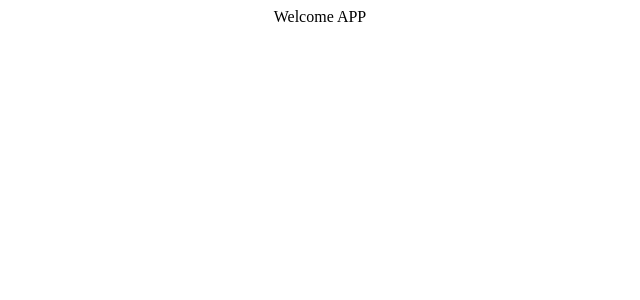
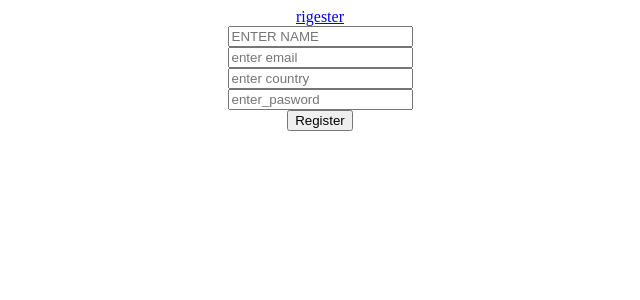
Before and after one commit to c5-hosinatmalek/MERAKI_Academy_Project_5, a React (Create React App) app in the folder frontend/: page /rigester in a window 1280 px wide. Shown: the top 300 px of the page, without its empty margins (320-960 px from the left). Built offline with nearby package versions, Linux system fonts and the light colour scheme.

Commit message:
creat rigester

```diff
--- a/frontend/package.json
+++ b/frontend/package.json
@@ -7,6 +7,7 @@
     "@testing-library/jest-dom": "^5.16.4",
     "@testing-library/react": "^13.3.0",
     "@testing-library/user-event": "^13.5.0",
+    "axios": "^0.27.2",
     "react": "^18.1.0",
     "react-dom": "^18.1.0",
     "react-redux": "^8.0.2",
--- a/frontend/src/App.js
+++ b/frontend/src/App.js
@@ -1,7 +1,14 @@
 import "./App.css";
+import { Route,Routes,Link } from "react-router-dom";
+import LOGIN from "./components/REGISTER";
 
 function App() {
-  return <div className="App">Welcome APP</div>;
+  return <div className="App">
+    <Link to="/rigester"  >rigester</Link>
+      <Routes>
+        <Route path="/rigester" element={<LOGIN/>}/>
+      </Routes>
+  </div>;
 }
 
 export default App;
--- /dev/null
+++ b/frontend/src/components/REGISTER/index.js
@@ -0,0 +1,88 @@
+import React from "react";
+import { useState,useEffect } from "react";
+import axios from "axios";
+
+const LOGIN= ()=>{
+    const [name,setName]=useState("")
+    const [email,setEmail]=useState("")
+    const [password,setPassword]=useState("")
+    const [country,setCountry]=useState("")
+    const role_id=1;
+    const [messageUser,setMessageUser]=useState("")
+   const [status,setStatus]=useState(false)
+
+    const submit=(e)=>{
+        e.preventDefault();
+        axios.post(`http://localhost:5000/register`,{email, password, name, country, role_id}).then((result)=>{
+            if(result.data.success){
+                setStatus(true)
+                setMessageUser("account created successfully")
+            }
+
+        })
+        .catch((err)=>{
+            setStatus(false)
+            setMessageUser("Error happened while register, please try again")
+        })
+
+
+    }
+
+
+
+
+
+
+
+
+
+
+
+
+
+
+
+
+
+    return(
+        <div className="rigister">
+
+       <div className="containeeer" >
+
+          <form className="form_rigister"  onSubmit={submit}>
+
+              <div className="name_user">
+                  <input type="text" placeholder="ENTER NAME" required  onChange={(e)=>{setName(e.target.value)}} />
+              </div>
+              <div className="email_user">
+                  <input type="text" placeholder="enter email" required onChange={(e)=>{setEmail(e.target.value)}}  / >
+              </div>
+              <div className="country_user">
+                  <input placeholder="enter country" type="text" required onChange={(e)=>{setCountry(e.target.value)}} />
+
+              </div>
+              <div className="password_user">
+                  <input type="password" placeholder="enter_pasword" required onChange={(e)=>{setPassword(e.target.value)}} />
+              </div>
+
+              <div className="rigester_button">
+              <button>Register</button>
+
+              </div>
+              {status?<div className="message_user"><h1>{messageUser}</h1></div>:
+                    <div className="message_user"><h1>{messageUser}</h1></div>
+                }
+
+          </form>
+
+
+
+
+
+        </div>
+
+  </div>
+    )
+}
+
+export default LOGIN
--- a/frontend/src/index.js
+++ b/frontend/src/index.js
@@ -1,14 +1,14 @@
 import React from 'react';
 import ReactDOM from 'react-dom/client';
 import App from './App';
-import { BrowserRouter as Router } from "react-router-dom";
+import { BrowserRouter, BrowserRouter as Router } from "react-router-dom";
 import store from "./redux/store"
 import { Provider } from "react-redux";
 const root = ReactDOM.createRoot(document.getElementById('root'));
 root.render(
-    <Router>
+    <BrowserRouter>
     <Provider store={store}>
     <App />
     </Provider>
-    </Router>
+    </BrowserRouter>
 );
--- a/frontend/src/redux/reducers/auth/index.js
+++ b/frontend/src/redux/reducers/auth/index.js
@@ -1,25 +1,24 @@
 import { createSlice } from "@reduxjs/toolkit";
 
-export const authSlice =createSlice({
-    name:"auth",
-    initialState:{
-        token:""||localStorage.getItem("token"),
-        isLoggedIn:localStorage.getItem('token')?true:false
+export const authSlice = createSlice({
+  name: "auth",
+  initialState: {
+    token: "" || localStorage.getItem("token"),
+    isLoggedIn: localStorage.getItem("token") ? true : false,
+  },
+  reducers: {
+    setLogin: (state, action) => {
+      state.token = action.payload;
+      state.isLoggedIn = true;
     },
-    reducers:{
-        setLogin: (state,action)=>{
-            state.token=action.payload
-            state.isLoggedIn=true
-            },
-            setLogout:(state)=>{
-                state.token=""
-                state.isLoggedIn=false
-                localStorage.removeItem("token")
-    }
-}
-})
+    setLogout: (state) => {
+      state.token = "";
+      state.isLoggedIn = false;
+      localStorage.removeItem("token");
+    },
+  },
+});
 
-
-export const { setLogin,setLogout} = authSlice.actions;
+export const { setLogin, setLogout } = authSlice.actions;
 
 export default authSlice.reducer;
```
Also changed, not shown: 1 other file (tests, documents, lock files or other folders).
